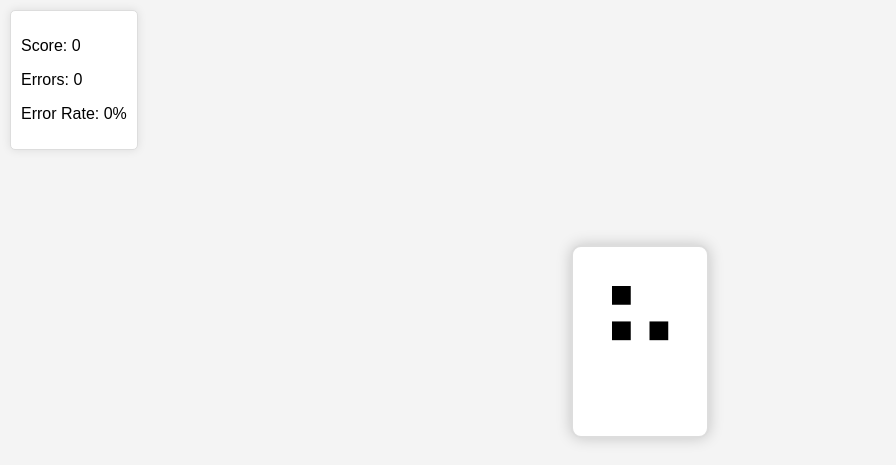
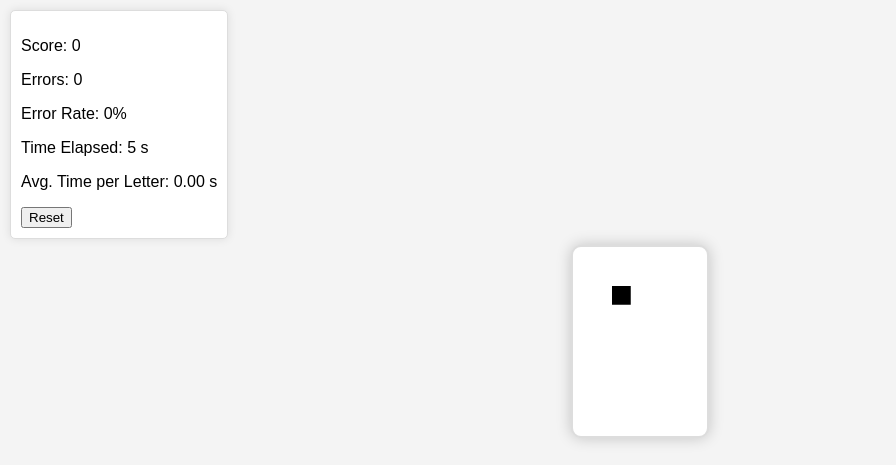
Before and after one commit to wtshi15/brailletrainer, a plain HTML site: page index.html in a window 1280 px wide. Shown: the top 465 px of the page, without its empty margins (0-896 px from the left). Drawn offline with Linux system fonts and the light colour scheme.

Commit message:
updated with timer functionality and calculations

```diff
--- a/index.html
+++ b/index.html
@@ -54,6 +54,9 @@
         <p>Score: <span id="score">0</span></p>
         <p>Errors: <span id="errors">0</span></p>
         <p>Error Rate: <span id="errorRate">0%</span></p>
+        <p>Time Elapsed: <span id="timer">0</span> s</p>
+        <p>Avg. Time per Letter: <span id="avgTime">0.00</span> s</p>
+        <button onclick="resetGame()">Reset</button>
     </div>
     <div class="braille-display" id="brailleLetter">⠃</div>
     <div class="letter-display" id="letterDisplay">What letter is this?</div>
@@ -91,10 +94,14 @@
 
         let score = 0;
         let errors = 0;
+        let startTime = Date.now();
+        let timerInterval;
 
         const scoreDisplay = document.getElementById('score');
         const errorsDisplay = document.getElementById('errors');
         const errorRateDisplay = document.getElementById('errorRate');
+        const timerDisplay = document.getElementById('timer');
+        const avgTimeDisplay = document.getElementById('avgTime');
         const brailleDisplay = document.getElementById('brailleLetter');
         const letterDisplay = document.getElementById('letterDisplay');
 
@@ -102,9 +109,32 @@
             return brailleLetters[Math.floor(Math.random() * brailleLetters.length)];
         }
 
+        function updateTimer() {
+            const elapsed = Math.floor((Date.now() - startTime) / 1000);
+            timerDisplay.textContent = elapsed;
+            const avgTime = (elapsed / (score + errors)).toFixed(2);
+            avgTimeDisplay.textContent = score + errors > 0 ? avgTime : '0.00';
+        }
+
+        function resetGame() {
+            score = 0;
+            errors = 0;
+            startTime = Date.now();
+            clearInterval(timerInterval);
+            timerInterval = setInterval(updateTimer, 1000);
+            scoreDisplay.textContent = score;
+            errorsDisplay.textContent = errors;
+            errorRateDisplay.textContent = '0%';
+            timerDisplay.textContent = '0';
+            avgTimeDisplay.textContent = '0.00';
+            currentBraille = getRandomBraille();
+            brailleDisplay.textContent = currentBraille.char;
+            letterDisplay.textContent = 'Guess the letter';
+        }
+
         let currentBraille = getRandomBraille();
         brailleDisplay.textContent = currentBraille.char;
-        letterDisplay.textContent = 'Guess the letter';
+        timerInterval = setInterval(updateTimer, 1000);
 
         document.addEventListener('keydown', (event) => {
             if (event.key.toLowerCase() === currentBraille.letter) {
@@ -124,6 +154,9 @@
             errorsDisplay.textContent = errors;
             errorRateDisplay.textContent = `${errorRate}%`;
         });
+
+        // Initialize game
+        resetGame();
     </script>
 </body>
 </html>
```
